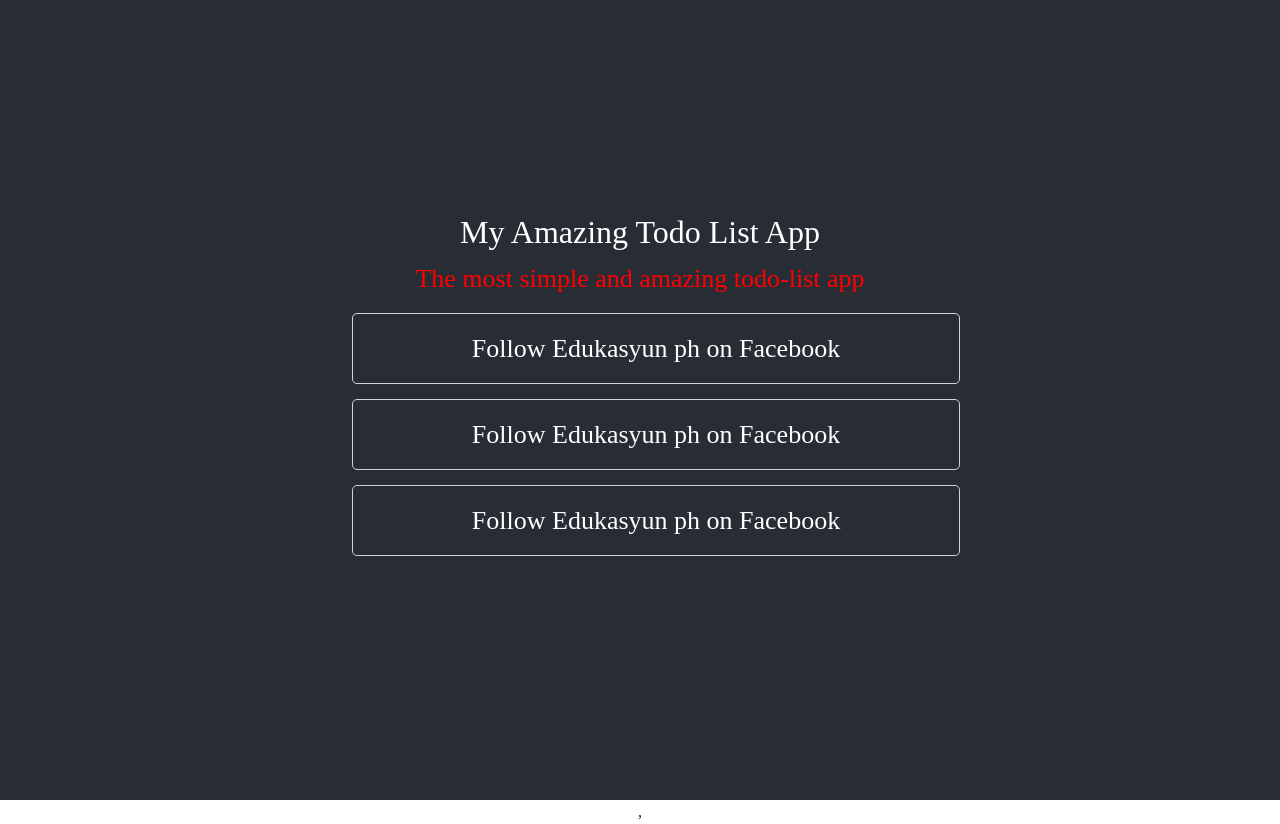
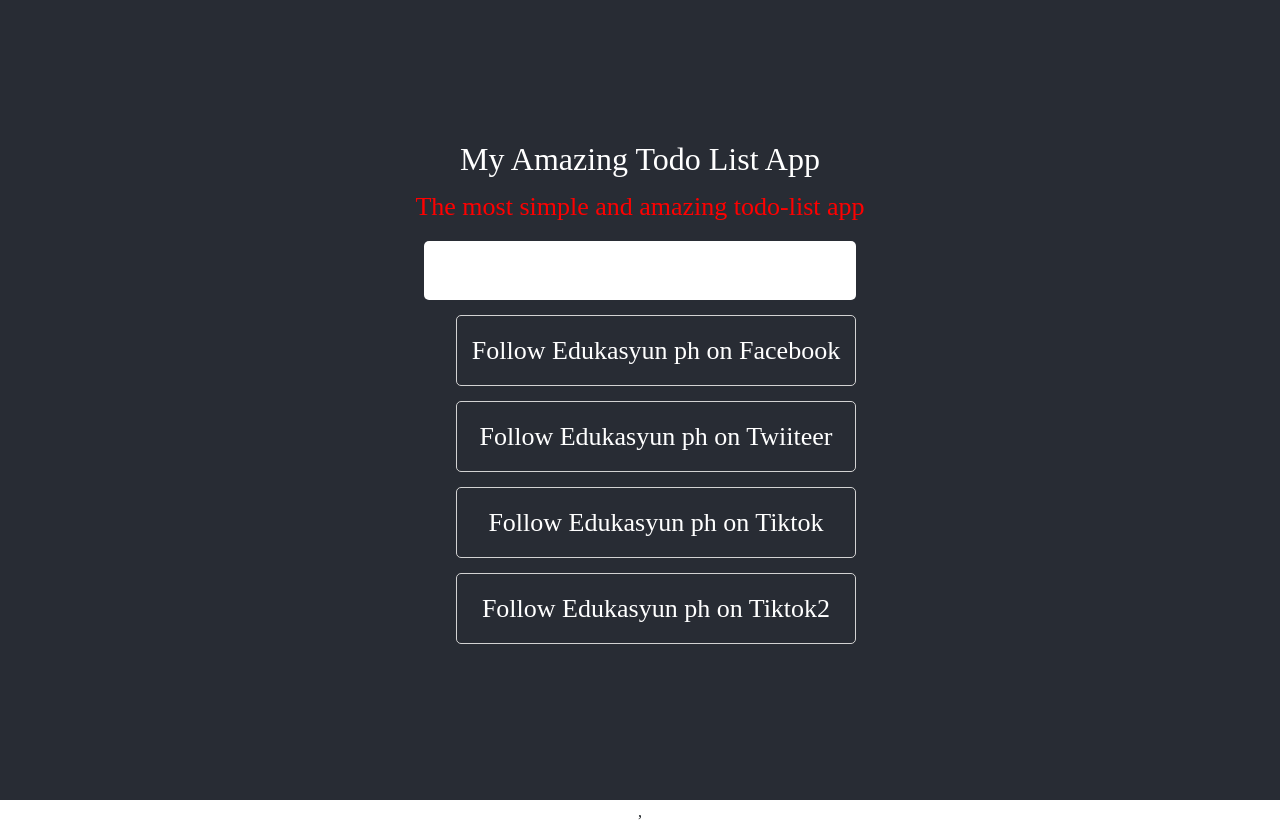
Before and after one commit to AntonDePaz/todolist-react-AWS, a React (Create React App) app: page / in a window 1280 px wide. Built offline with nearby package versions, Linux system fonts and the light colour scheme.

Commit message:
Add Input box

```diff
--- a/src/App.js
+++ b/src/App.js
@@ -1,4 +1,5 @@
 import React from 'react';
+//import TaskList from './TaskList';
 
 const App = () => {
 
@@ -7,23 +8,50 @@
     'color' : 'red'
   };
 
-  function Tasklist(){
+  function Task(props){
+
+    return (
+      <>
+        <li className='task-item'>{props.taskName}</li>
+      </>
+    )
+  }
+
+  function TaskList(){
+
+    const taskItems = [
+      'Follow Edukasyun ph on Facebook',
+      'Follow Edukasyun ph on Twiiteer',
+      'Follow Edukasyun ph on Tiktok',
+      'Follow Edukasyun ph on Tiktok2',
+    ];
+
       return (
+          <div>
+            <input type='text' className='task-input' />
         <ul>
-          <li className='task-item'>Follow Edukasyun ph on Facebook</li>
-          <li className='task-item'>Follow Edukasyun ph on Facebook</li>
-          <li className='task-item'>Follow Edukasyun ph on Facebook</li>
+
+          {
+            taskItems.map((task, idx) => {
+             return (
+                <Task key={idx} taskName={task}/>
+              )
+            })
+          }
         </ul>
+        </div>
       )
   }
 
 
+
   return (
+
    <div className='app'>
      <div className='app-header'>
         <h2 >My Amazing Todo List App</h2>
         <p style={paraStyle} >The most simple and amazing todo-list app</p>
-           <Tasklist />
+           <TaskList/>
      </div>
    </div>
   );
--- /dev/null
+++ b/src/TaskList.js
@@ -0,0 +1,23 @@
+import React from 'react';
+import Task from './Task';
+
+
+
+
+function TaskList(props) {
+
+    const a = props.a;
+    const b = props.b;
+  return (
+
+<        ul>
+            <Task a={a} />
+            <Task b={b} />
+        </ul>
+
+  )
+}
+
+
+
+export default TaskList;
--- a/src/index.css
+++ b/src/index.css
@@ -31,7 +31,7 @@
 }
 ul{
     list-style: none;
-    width: 50%;
+    width: 100%;
 }
 .task-item{
     border: 1px solid #d3d3d3;
@@ -39,3 +39,12 @@
     padding: 15px;
     border-radius: 5px;
 }
+
+
+.task-input{
+    width: 100%;
+    padding: 10px;
+    border-radius: 5px;
+    margin-bottom: 15px;
+    border: none;
+}
```
Also changed, not shown: src/Task.js (added, +15 -0 lines).
